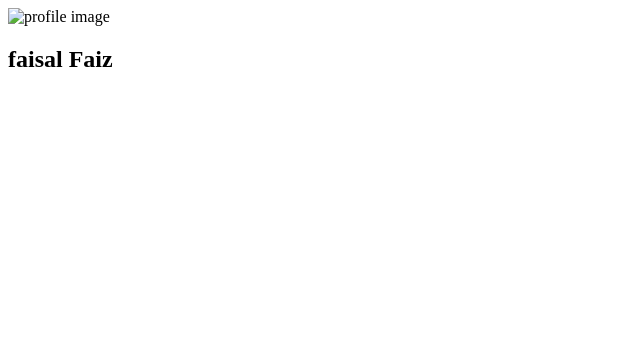
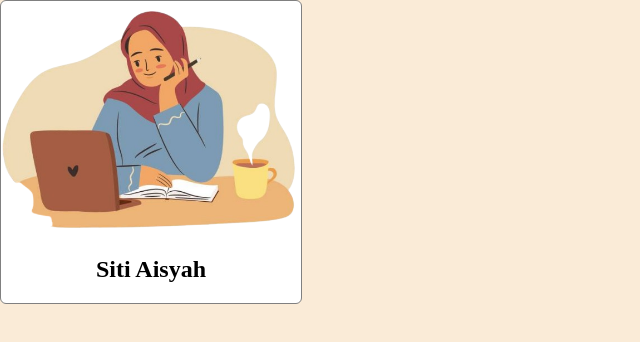
Before and after one commit to sitiaisyah30/tugastigakakas, a plain HTML site: page index.html in a window 1280 px wide. Shown: the whole page, without its empty margins (0-640 px from the left). Drawn offline with Linux system fonts and the light colour scheme.

Commit message:
added initial style.css to style the profile

```diff
--- a/index.html
+++ b/index.html
@@ -1,11 +1,12 @@
 <!DOCTYPE html>
 <html>
     <head>
+        <link rel="stylesheet" href="style.css">
     </head>
     <body>
         <div id="profile-container">
-            <img id="profile-image" src="images/faiz.jpeg" alt="profile image" />
-            <h2 id="profile-name">faisal Faiz</h2>
+            <img id="profile-image" src="images/iconn.png" alt="profile image" />
+            <h2 id="profile-name">Siti Aisyah</h2>
         </div>
     </body>
 </html>
--- /dev/null
+++ b/style.css
@@ -0,0 +1,23 @@
+body {
+    width: 100%;
+    margin: 0px;
+    padding: 0px;
+    background-color: antiquewhite;
+}
+
+
+#profile-container{
+    max-width: 300px;
+    background-color: white;
+    border: 1px solid gray;
+    border-radius: 6px;
+}
+
+#profile-image{
+    width: 100%;
+    height: auto;
+}
+
+#profile-name{
+    text-align: center;
+}
```
